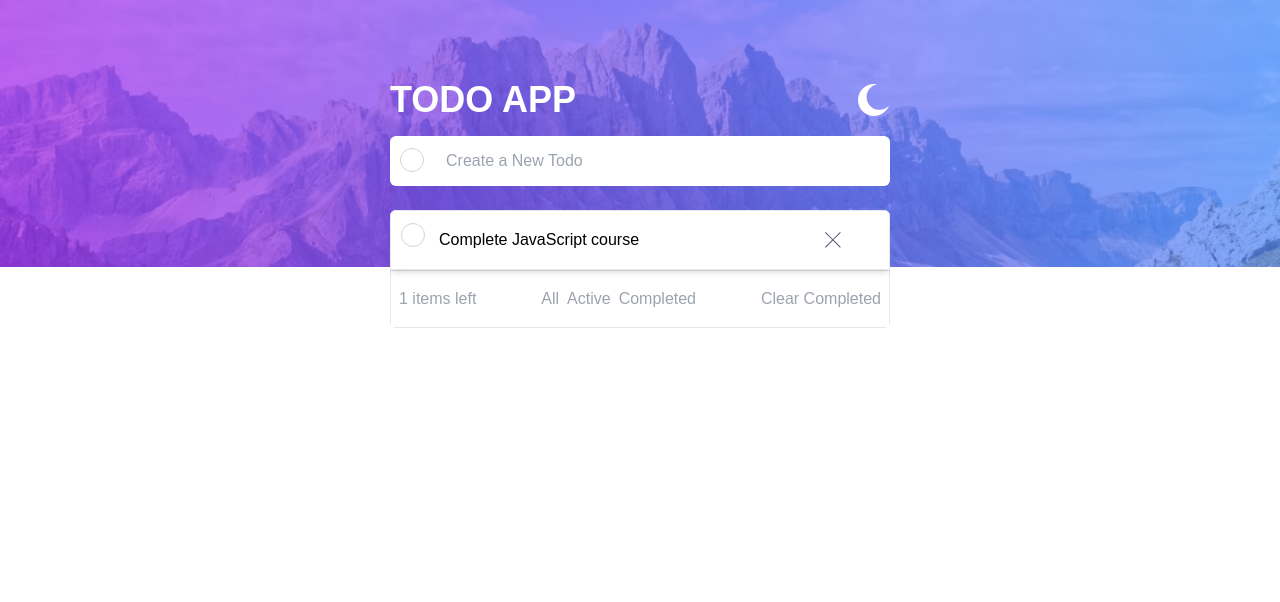
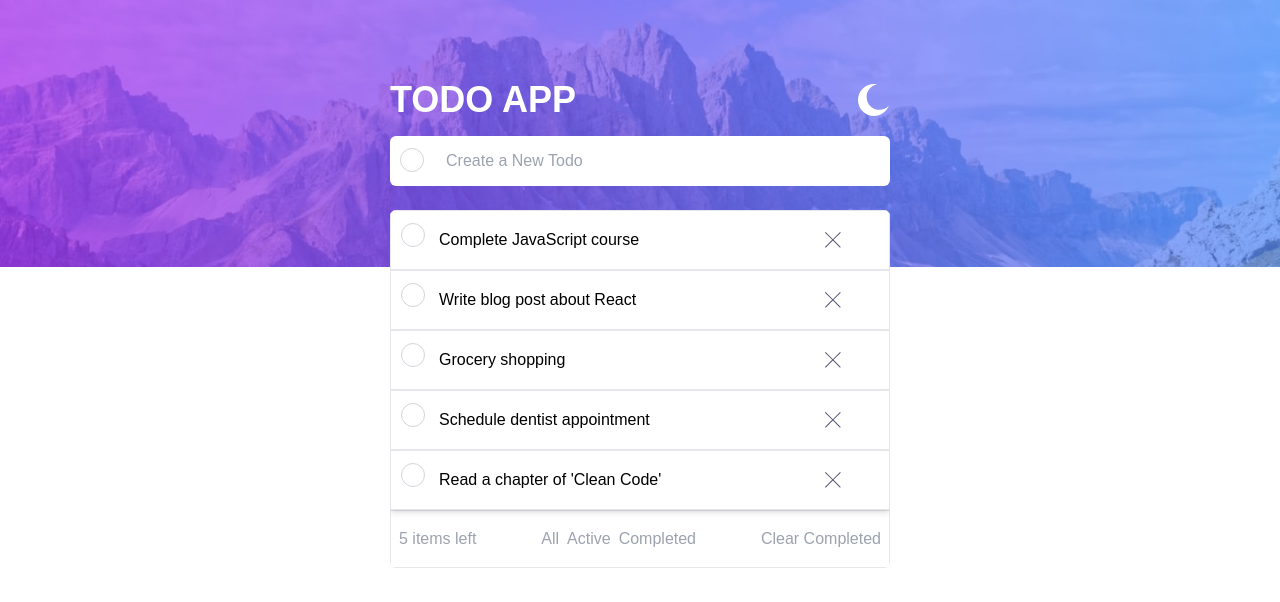
Before and after one commit to Dhruvmehta1311/todo-app, a React app: page / in a window 1280 px wide. Shown: the top 602 px of the page. Built offline with nearby package versions, Linux system fonts and the light colour scheme; the HTML template or start-up script is replaced by a standard one.

Commit message:
Added some Sample Todos

```diff
--- a/src/App.jsx
+++ b/src/App.jsx
@@ -28,10 +28,10 @@ function Header({ darkModeHandler, dark }) {
   const [newTodo, setNewTodo] = useState("");
   const [todos, setTodos] = useState([
     { id: 1, task: "Complete JavaScript course" },
-    // { id: 2, task: "Write blog post about React" },
-    // { id: 3, task: "Grocery shopping" },
-    // { id: 4, task: "Schedule dentist appointment" },
-    // { id: 5, task: "Read a chapter of 'Clean Code'" },
+    { id: 2, task: "Write blog post about React" },
+    { id: 3, task: "Grocery shopping" },
+    { id: 4, task: "Schedule dentist appointment" },
+    { id: 5, task: "Read a chapter of 'Clean Code'" },
   ]);
 
   function todoInput(e) {
```
